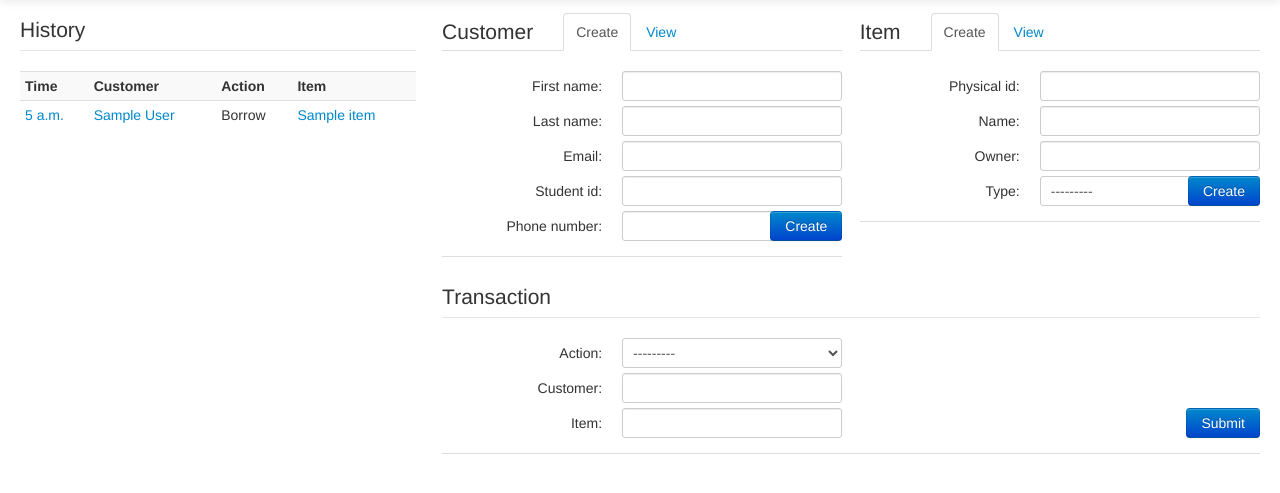
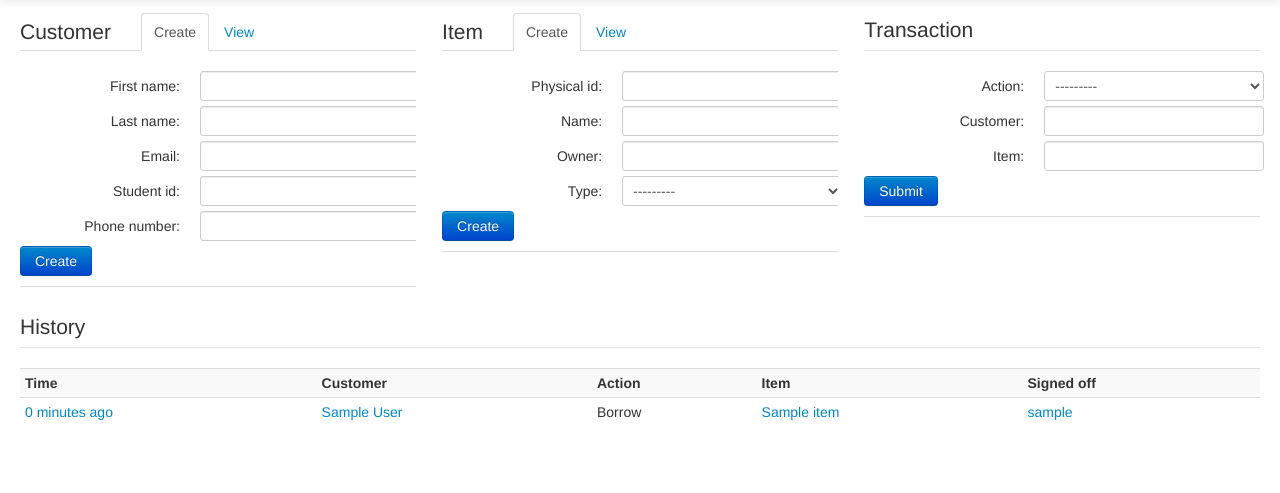
Before and after one commit to fsckit/inventory, a Django app: page / in a window 1280 px wide. Shown: the part 41-534 px from the top of the page. Run offline with Django 3.2, Linux system fonts and the light colour scheme; a user stored in the database is signed in; tables that the repository leaves empty hold one stand-in row (values such as "Sample post"); data that the repository does not hold is empty; parts of the project's set-up code (start-up, migrations or seed data) failed here and were passed over; some libraries are stand-ins or nearby versions.

Commit message:
Adjust stage layout and add more to history

```diff
--- a/app/static/css/custom.css
+++ b/app/static/css/custom.css
@@ -27,12 +27,7 @@
   margin-bottom: 0;
 }
 
-#stage form .form-actions-inline {
-  position: absolute;
-  bottom: 10px;
-  right: 0;
-  margin-bottom: 5px;
-}
+
 
 .tabbable > legend {
   float: left;
--- a/app/templates/stage.html
+++ b/app/templates/stage.html
@@ -4,15 +4,8 @@
 {% block content %}
 
 <div id="stage" class="row-fluid">
-
+  <div class="row-fluid">
     <div class="span4">
-    <legend>History</legend>
-    <div id="transaction-history"></div>
-  </div>
-
-  <div class="span8">
-    <div class="row-fluid">
-      <div class="span6">
       <div id="customer" class="tabbable">
         <legend>Customer</legend>
         <ul class="nav nav-tabs">
@@ -34,7 +27,7 @@
       </div>
     </div>
 
-      <div class="span6">
+    <div class="span4">
       <div id="item" class="tabbable">
         <legend>Item</legend>
         <ul class="nav nav-tabs">
@@ -53,10 +46,8 @@
         </div>
       </div>
     </div>
-    </div>
 
-    <div class="row-fluid">
-      <div class="span12">
+    <div class="span4">
       <legend>Transaction</legend>
       <div id="transaction" class="tab-pane create">
         {% with trans_form as form %}
@@ -65,5 +56,12 @@
       </div>
     </div>
   </div>
+
+  <div class="row-fluid">
+    <div class="span12">
+      <legend>History</legend>
+      <div id="transaction-history"></div>
+    </div>
+  </div>
 </div>
 {% endblock %}
--- a/app/templates/transaction/index.html
+++ b/app/templates/transaction/index.html
@@ -7,13 +7,15 @@
     <th>Customer</th>
     <th>Action</th>
     <th>Item</th>
+    <th>Signed off</th>
   </tr>
   {% for t in transactions %}
   <tr>
-    <td><a href="/transaction/{{t.id}}">{{t.date|time}}</a></td>
-    <td><a href="/customer/{{t.customer.id}}">{{t.customer}}</a></td>
+    <td><a href="/transaction/{{t.pk}}">{{t.date|timesince}} ago</a></td>
+    <td><a href="/customer/{{t.customer.pk}}">{{t.customer}}</a></td>
     <td>{{t.get_action_display}}</td>
-    <td><a href="/item/{{t.item.id}}">{{t.item}}</a></td>
+    <td><a href="/item/{{t.item.pk}}">{{t.item}}</a></td>
+    <td><a href="/staff/{{t.signoff.pk}}">{{t.signoff}}</a></td>
   </tr>
   {% endfor %}
 </table>
```
Lines whose indentation alone changed are shown as unchanged.
